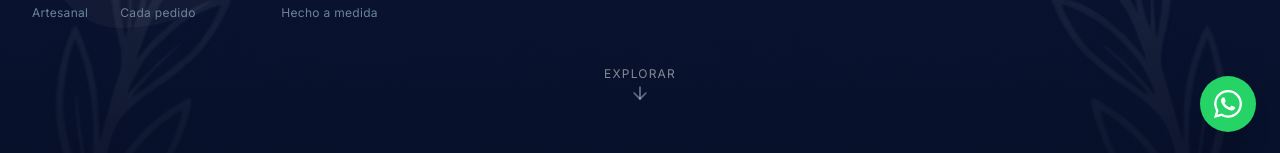
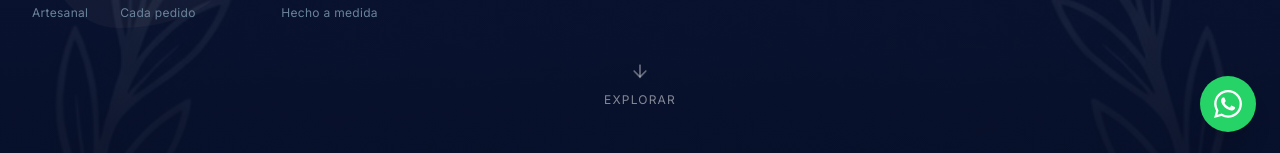
Before and after one commit to NachoLedesma33/Blue-Velvet, a React (Vite) app: page / in a window 1280 px wide. Shown: the part 644-797 px from the top of the page. Built offline with nearby package versions, Linux system fonts and the light colour scheme; a web font is replaced by a local one.

Commit message:
fix: arrow above text so bounce goes away from hover area

```diff
--- a/src/components/landing/Hero.tsx
+++ b/src/components/landing/Hero.tsx
@@ -80,8 +80,8 @@ export default function Hero() {
         onClick={scrollToProducts}
         className="absolute bottom-8 left-1/2 -translate-x-1/2 flex flex-col items-center gap-1.5 cursor-pointer px-6 py-4 group"
       >
-        <span className="text-white/50 text-xs font-body tracking-widest uppercase group-hover:text-white/80 transition-colors">Explorar</span>
-        <ArrowDown className="w-5 h-5 text-white/40 group-hover:text-white/70 transition-colors animate-bounce" />
+        <ArrowDown className="w-5 h-5 text-white/40 animate-bounce" />
+        <span className="text-white/50 text-xs font-body tracking-widest uppercase group-hover:text-white/80">Explorar</span>
       </a>
 
       {/* Stars decoration */}
```
